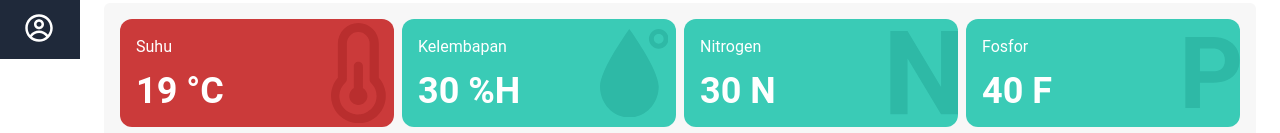
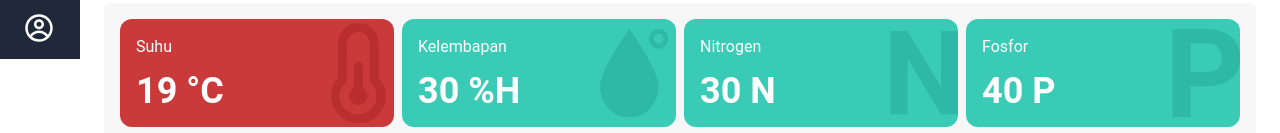
Before and after one commit to shalmanrafli30/agrosmart-system, a Next.js app: page /realtime in a window 1280 px wide. Shown: the part 741-874 px from the top of the page. Built offline with nearby package versions, Linux system fonts and the light colour scheme.

Commit message:
modified satuan fosfor

```diff
--- a/src/app/Components/indikator/indikatorFosfor.tsx
+++ b/src/app/Components/indikator/indikatorFosfor.tsx
@@ -19,11 +19,11 @@ const indikatorFosfor: React.FC<indikatorFosforProps> = ({ fosfor, batasAtas, ba
     return (
         <div className={`${bgColor} w-full h-auto p-4 text-white rounded-xl relative overflow-hidden`}>
             <div className="absolute inset-0 flex items-center justify-end z-0">
-                <Fosfor className={`${bgIcon} w-1/5`} />
+                <Fosfor className={`${bgIcon} w-1/4`} />
             </div>
             <div className='relative z-10'>
                 <h5 className="mb-3">Fosfor</h5>
-                <span className="font-bold text-4xl">{fosfor} F</span>
+                <span className="font-bold text-4xl">{fosfor} P</span>
             </div>
         </div>
     )
```
